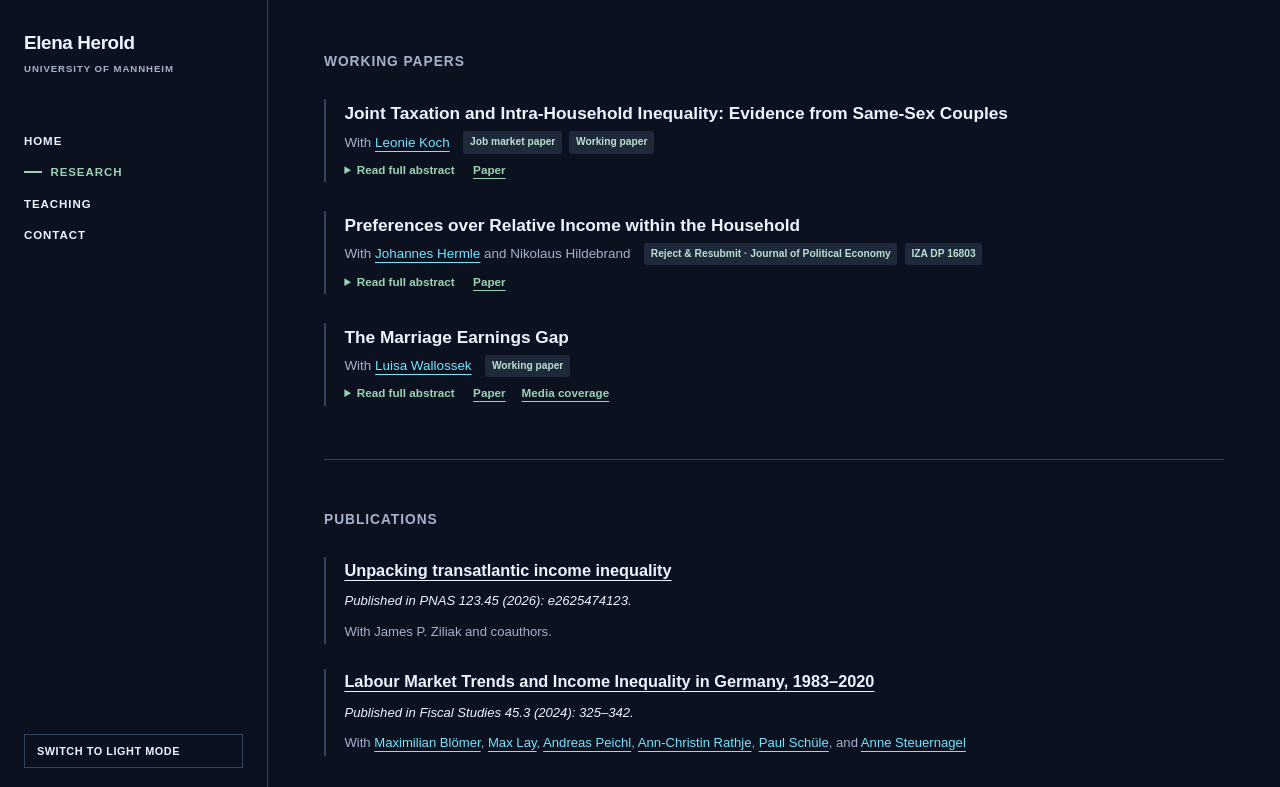
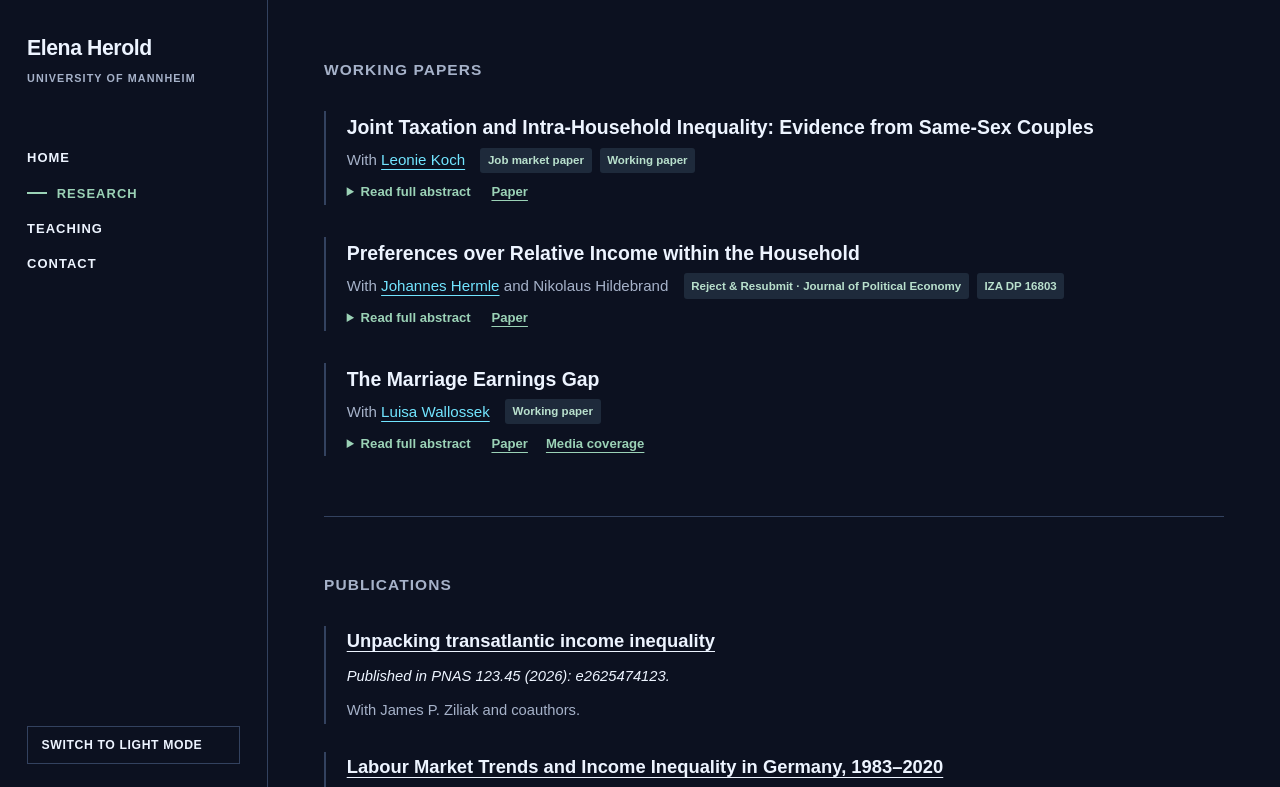
Before and after one commit to ElenaHerold/website, a plain HTML site: page research.html in a window 1280 px wide. Both pictures are taken after a click on the button "SWITCH TO DARK MODE". Shown: the top 787 px of the page. Drawn offline with Linux system fonts and the light colour scheme.

Commit message:
Increase website type scale

```diff
--- a/styles.css
+++ b/styles.css
@@ -17,7 +17,7 @@
   --sans: Arial, Helvetica, sans-serif;
 }
 
-html[data-theme="dark"] {
+html:not([data-theme="light"]) {
   --bg: #0c1120;
   --surface: #151d32;
   --surface-soft: #19233b;
@@ -34,8 +34,8 @@ html[data-theme="dark"] {
 }
 
 * { box-sizing: border-box; }
-html { scroll-behavior: smooth; }
-body { margin: 0; padding-left: var(--nav-w); background: var(--bg); color: var(--text); font: 16px/1.62 var(--sans); }
+html { scroll-behavior: smooth; font-size: 112.5%; }
+body { margin: 0; padding-left: var(--nav-w); background: var(--bg); color: var(--text); font: 1rem/1.62 var(--sans); }
 a { color: inherit; text-underline-offset: 4px; }
 img { max-width: 100%; }
 .skip-link { position: fixed; left: -20rem; top: 1rem; z-index: 100; padding: .7rem 1rem; color: var(--text); background: var(--surface); }
@@ -70,7 +70,7 @@ h1 small { font-size: .2em !important; font-weight: 500 !important; }
 .button { padding: .68rem .9rem; border: 1px solid var(--line); font-size: .74rem; font-weight: 800; text-decoration: none; text-transform: uppercase; }
 .button:hover { border-color: var(--secondary); color: var(--secondary); }
 .button.primary { color: #fff; background: var(--green); border-color: var(--green); }
-html[data-theme="dark"] .button.primary { color: #111418; }
+html:not([data-theme="light"]) .button.primary { color: #111418; }
 
 .compact-page { padding: 4.5rem 0 6rem; }
 .page-title { margin-bottom: 2rem; }
@@ -92,7 +92,7 @@ html[data-theme="dark"] .button.primary { color: #111418; }
 .paper-actions-row details p { max-width: 78ch; margin: 1rem 0 0; color: var(--muted); }
 .paper-links { display: flex; align-items: center; gap: 1rem; }
 .paper-links a, details summary { color: var(--green-dark); font-size: .76rem; font-weight: 800; cursor: pointer; }
-html[data-theme="dark"] .paper-links a, html[data-theme="dark"] details summary { color: var(--green); }
+html:not([data-theme="light"]) .paper-links a, html:not([data-theme="light"]) details summary { color: var(--green); }
 
 .research-continuation, .subsection { margin-top: 3.5rem; }
 .simple-heading { margin-bottom: 1.15rem; }
@@ -185,6 +185,7 @@ html[data-theme="dark"] .paper-links a, html[data-theme="dark"] details summary
 .footer p { margin: .3rem 0 0; }
 
 @media (max-width: 900px) {
+  html { font-size: 106.25%; }
   body { padding-left: 0; }
   .site-header { position: sticky; inset: 0 0 auto; width: auto; border-right: 0; border-bottom: 1px solid var(--line); }
   .nav-wrap { min-height: auto; padding: 1rem 1.25rem; display: grid; grid-template-columns: 1fr auto; align-items: center; }
```
